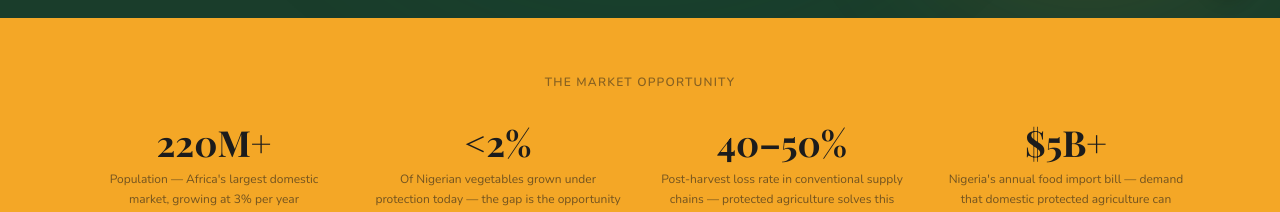
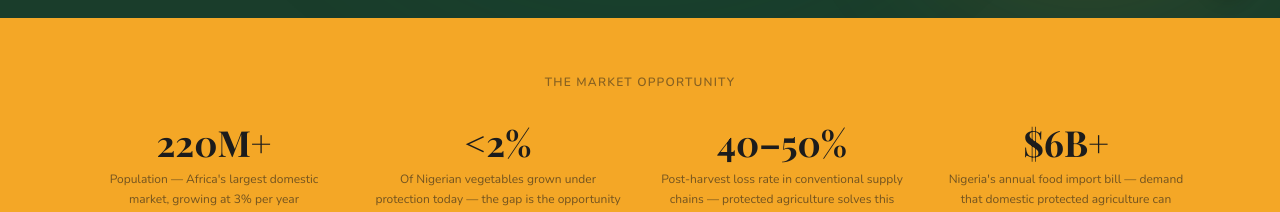
Before and after one commit to agrofini/website, a Next.js app: page /centre-of-excellence in a window 1280 px wide. Shown: the part 780-992 px from the top of the page. Built offline with nearby package versions, Linux system fonts and the light colour scheme; a web font is replaced by a local one.

Commit message:
fix: align food import figure to $6B+ to match TheProblem component
Co-Authored-By: Claude Sonnet 4.6 <noreply@anthropic.com>

```diff
--- a/app/centre-of-excellence/page.tsx
+++ b/app/centre-of-excellence/page.tsx
@@ -40,7 +40,7 @@ const marketStats = [
   { value: '220M+', label: 'Population — Africa\'s largest domestic market, growing at 3% per year' },
   { value: '<2%', label: 'Of Nigerian vegetables grown under protection today — the gap is the opportunity' },
   { value: '40–50%', label: 'Post-harvest loss rate in conventional supply chains — protected agriculture solves this' },
-  { value: '$5B+', label: 'Nigeria\'s annual food import bill — demand that domestic protected agriculture can capture' },
+  { value: '$6B+', label: 'Nigeria\'s annual food import bill — demand that domestic protected agriculture can capture' },
 ]
 
 const founderExclusives = [
@@ -338,7 +338,7 @@ export default function CentreOfExcellencePage() {
           >
             <p className="text-accent font-semibold uppercase tracking-widest text-sm mb-4">The Gap That Creates the Opportunity</p>
             <h2 className="font-serif text-4xl md:text-5xl font-bold mb-5">
-              A $5B+ Import Bill. A Sub-2% Coverage Rate.<br />A Market Waiting to Be Built.
+              A $6B+ Import Bill. A Sub-2% Coverage Rate.<br />A Market Waiting to Be Built.
             </h2>
             <p className="text-white/70 text-lg leading-relaxed max-w-3xl mx-auto">
               The reason Nigeria imports food at scale is not a lack of land, climate, or labour. It is a systemic absence of the infrastructure, technology, knowledge, and ecosystem that converts agricultural potential into commercial production. These are exactly the gaps a Centre of Excellence closes.
```
